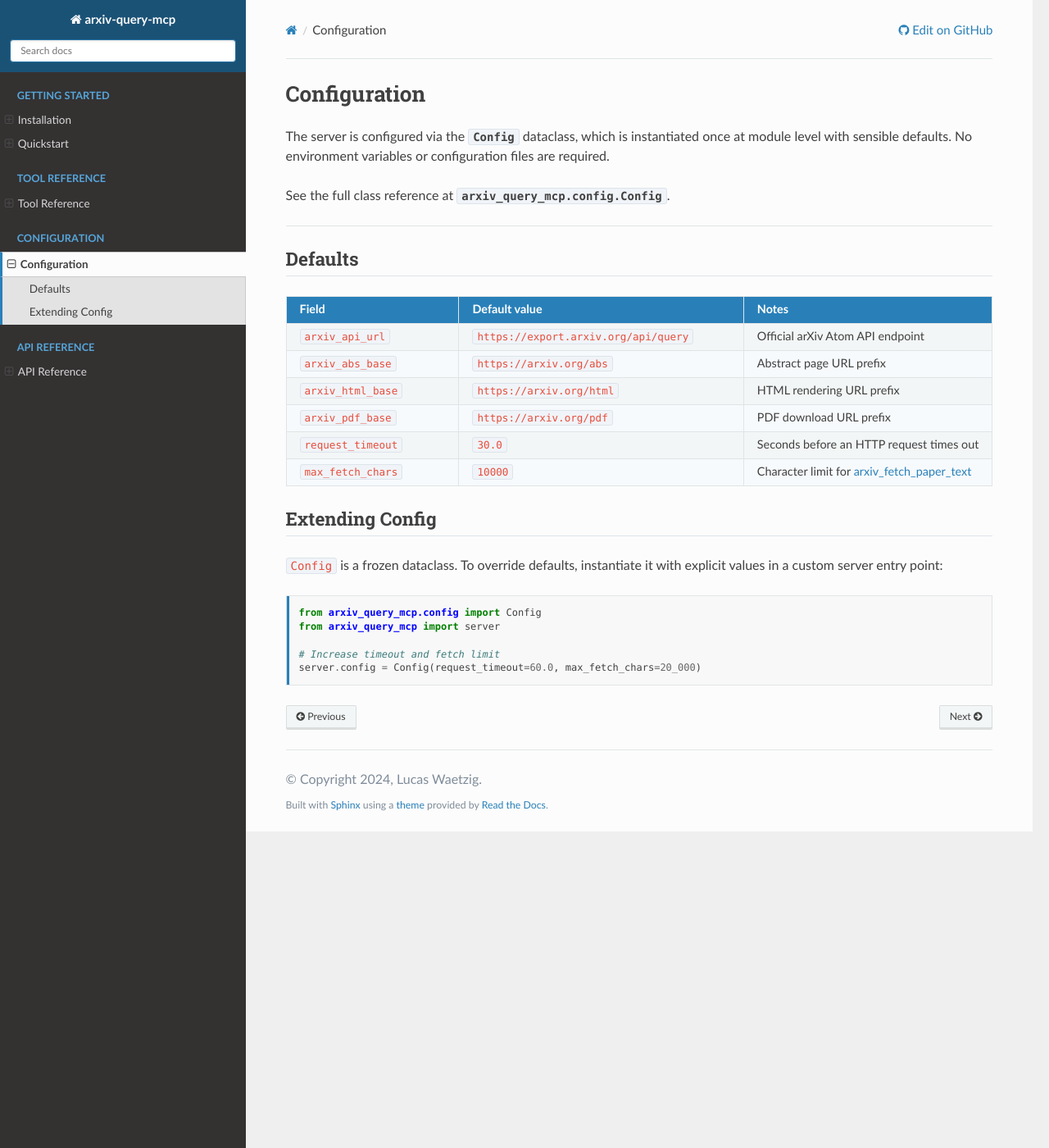
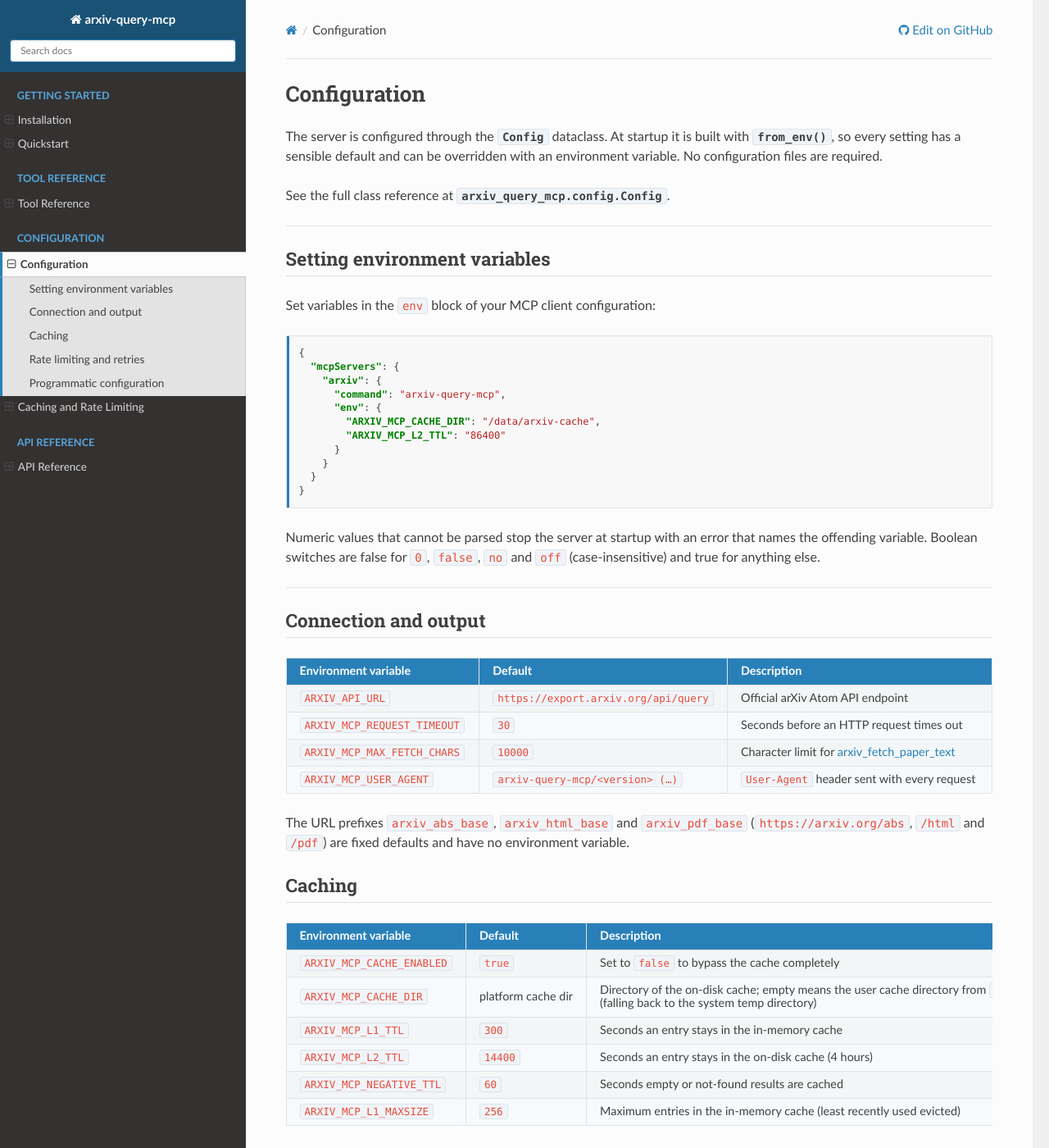
Before and after one commit to LWaetzig/arxiv-query-mcp, a Sphinx documentation site: the page built from docs/configuration.rst, in a window 1280 px wide and 1400 px high. Shown: the whole window at 82% size. Built offline with Sphinx 7.4.7 and the Read the Docs theme 3.1.0, drawn with Linux system fonts in a browser that asks for light colours; some of the changed text lies outside the part shown.

Commit message:
wiki: updating documentation

```diff
--- /dev/null
+++ b/docs/api/cache.rst
@@ -0,0 +1,6 @@
+cache
+=====
+
+.. automodule:: arxiv_query_mcp.cache
+   :members:
+   :show-inheritance:
--- a/docs/api/index.rst
+++ b/docs/api/index.rst
@@ -9,4 +9,6 @@
    server
    models
    config
+   cache
+   ratelimit
    utils
--- /dev/null
+++ b/docs/api/ratelimit.rst
@@ -0,0 +1,6 @@
+ratelimit
+=========
+
+.. automodule:: arxiv_query_mcp.ratelimit
+   :members:
+   :show-inheritance:
--- a/docs/conf.py
+++ b/docs/conf.py
@@ -1,14 +1,31 @@
 import os
+import re
 import sys
 
 sys.path.insert(0, os.path.abspath("../src"))
 
+
+def _latest_release() -> str:
+    """Return the newest version heading found in ../CHANGELOG.md.
+
+    The changelog is maintained by commit-and-tag-version, so it is the one
+    version source that is also available in CI, where the package itself is
+    not installed (``poetry install --no-root``).
+    """
+    try:
+        with open(os.path.join(os.path.dirname(__file__), "..", "CHANGELOG.md")) as fh:
+            match = re.search(r"^##\s+\[?(\d+\.\d+\.\d+)", fh.read(), re.MULTILINE)
+    except OSError:
+        match = None
+    return match.group(1) if match else "0.0.0"
+
+
 # Project information
 project = "arxiv-query-mcp"
 author = "Lucas Waetzig"
-copyright = "2024, Lucas Waetzig"
-release = "1.0.0"
-version = "1.0"
+copyright = "2026, Lucas Waetzig"
+release = _latest_release()
+version = ".".join(release.split(".")[:2])
 
 # General configuration
 extensions = [
@@ -36,7 +53,14 @@
 napoleon_use_rtype = False
 napoleon_use_ivar = True
 
-autodoc_mock_imports = ["pydantic", "httpx", "mcp"]
+autodoc_mock_imports = [
+    "pydantic",
+    "httpx",
+    "mcp",
+    "diskcache",
+    "tenacity",
+    "platformdirs",
+]
 
 suppress_warnings = [
     "ref.duplicate",          # frozen dataclass fields documented twice by Sphinx 9
--- a/docs/configuration.rst
+++ b/docs/configuration.rst
@@ -1,53 +1,148 @@
 Configuration
 =============
 
-The server is configured via the :class:`~arxiv_query_mcp.config.Config` dataclass,
-which is instantiated once at module level with sensible defaults.
-No environment variables or configuration files are required.
+The server is configured through the :class:`~arxiv_query_mcp.config.Config`
+dataclass. At startup it is built with :meth:`~arxiv_query_mcp.config.Config.from_env`,
+so every setting has a sensible default and can be overridden with an
+environment variable. No configuration files are required.
 
 See the full class reference at :class:`arxiv_query_mcp.config.Config`.
 
 ----
 
-Defaults
---------
+Setting environment variables
+-----------------------------
+
+Set variables in the ``env`` block of your MCP client configuration:
+
+.. code-block:: json
+
+   {
+     "mcpServers": {
+       "arxiv": {
+         "command": "arxiv-query-mcp",
+         "env": {
+           "ARXIV_MCP_CACHE_DIR": "/data/arxiv-cache",
+           "ARXIV_MCP_L2_TTL": "86400"
+         }
+       }
+     }
+   }
+
+Numeric values that cannot be parsed stop the server at startup with an error
+that names the offending variable. Boolean switches are false for ``0``,
+``false``, ``no`` and ``off`` (case-insensitive) and true for anything else.
+
+----
+
+Connection and output
+---------------------
 
 .. list-table::
    :header-rows: 1
-   :widths: 30 45 25
+   :widths: 28 22 50
 
-   * - Field
-     - Default value
-     - Notes
-   * - ``arxiv_api_url``
+   * - Environment variable
+     - Default
+     - Description
+   * - ``ARXIV_API_URL``
      - ``https://export.arxiv.org/api/query``
      - Official arXiv Atom API endpoint
-   * - ``arxiv_abs_base``
-     - ``https://arxiv.org/abs``
-     - Abstract page URL prefix
-   * - ``arxiv_html_base``
-     - ``https://arxiv.org/html``
-     - HTML rendering URL prefix
-   * - ``arxiv_pdf_base``
-     - ``https://arxiv.org/pdf``
-     - PDF download URL prefix
-   * - ``request_timeout``
-     - ``30.0``
+   * - ``ARXIV_MCP_REQUEST_TIMEOUT``
+     - ``30``
      - Seconds before an HTTP request times out
-   * - ``max_fetch_chars``
+   * - ``ARXIV_MCP_MAX_FETCH_CHARS``
      - ``10000``
      - Character limit for :ref:`arxiv_fetch_paper_text`
+   * - ``ARXIV_MCP_USER_AGENT``
+     - ``arxiv-query-mcp/<version> (…)``
+     - ``User-Agent`` header sent with every request
 
-Extending Config
-----------------
+The URL prefixes ``arxiv_abs_base``, ``arxiv_html_base`` and ``arxiv_pdf_base``
+(``https://arxiv.org/abs``, ``/html`` and ``/pdf``) are fixed defaults and have
+no environment variable.
 
-``Config`` is a frozen dataclass. To override defaults, instantiate it with
-explicit values in a custom server entry point:
+Caching
+-------
+
+.. list-table::
+   :header-rows: 1
+   :widths: 28 22 50
+
+   * - Environment variable
+     - Default
+     - Description
+   * - ``ARXIV_MCP_CACHE_ENABLED``
+     - ``true``
+     - Set to ``false`` to bypass the cache completely
+   * - ``ARXIV_MCP_CACHE_DIR``
+     - platform cache dir
+     - Directory of the on-disk cache; empty means the user cache directory
+       from ``platformdirs`` (falling back to the system temp directory)
+   * - ``ARXIV_MCP_L1_TTL``
+     - ``300``
+     - Seconds an entry stays in the in-memory cache
+   * - ``ARXIV_MCP_L2_TTL``
+     - ``14400``
+     - Seconds an entry stays in the on-disk cache (4 hours)
+   * - ``ARXIV_MCP_NEGATIVE_TTL``
+     - ``60``
+     - Seconds empty or not-found results are cached
+   * - ``ARXIV_MCP_L1_MAXSIZE``
+     - ``256``
+     - Maximum entries in the in-memory cache (least recently used evicted)
+
+Rate limiting and retries
+-------------------------
+
+.. list-table::
+   :header-rows: 1
+   :widths: 28 22 50
+
+   * - Environment variable
+     - Default
+     - Description
+   * - ``ARXIV_MCP_RATE_LIMIT_ENABLED``
+     - ``true``
+     - Set to ``false`` to disable request spacing
+   * - ``ARXIV_MCP_RATE_LIMIT_PERIOD``
+     - ``3``
+     - Minimum seconds between arXiv requests, shared by all server processes
+       using the same cache directory
+   * - ``ARXIV_MCP_MAX_CONCURRENCY``
+     - ``2``
+     - Maximum simultaneous requests per process
+   * - ``ARXIV_MCP_MAX_RETRIES``
+     - ``4``
+     - Attempts per request before the error is returned
+   * - ``ARXIV_MCP_BACKOFF_BASE``
+     - ``1``
+     - Initial retry back-off in seconds (doubles with each attempt)
+   * - ``ARXIV_MCP_BACKOFF_MAX``
+     - ``30``
+     - Upper bound for a single retry wait, including ``Retry-After``
+
+.. warning::
+
+   arXiv asks API clients to make no more than one request every three
+   seconds. Lowering ``ARXIV_MCP_RATE_LIMIT_PERIOD`` below the default risks
+   being blocked.
+
+----
+
+Programmatic configuration
+--------------------------
+
+``Config`` is a frozen dataclass. To override defaults in code, instantiate it
+with explicit values in a custom server entry point:
 
 .. code-block:: python
 
    from arxiv_query_mcp.config import Config
    from arxiv_query_mcp import server
 
-   # Increase timeout and fetch limit
+   # Increase timeout and fetch limit, keep everything else at the defaults
    server.config = Config(request_timeout=60.0, max_fetch_chars=20_000)
+
+Assign ``server.config`` before the server starts, because the cache and rate
+limiter are created from it in the server lifespan.
--- a/docs/index.rst
+++ b/docs/index.rst
@@ -3,14 +3,14 @@
 
 An MCP (Model Context Protocol) server that gives AI assistants direct access to `arXiv <https://arxiv.org>`_.
 Search papers, retrieve full metadata, browse subject categories, and read paper text — all from any MCP-compatible client.
+Responses are cached and requests to arXiv are rate limited and retried automatically (see :doc:`caching`).
 
 .. code-block:: json
 
    {
      "mcpServers": {
        "arxiv": {
-         "command": "python",
-         "args": ["-m", "arxiv_query_mcp.server"]
+         "command": "arxiv-query-mcp"
        }
      }
    }
@@ -49,6 +49,7 @@
    :caption: Configuration
 
    configuration
+   caching
 
 .. toctree::
    :maxdepth: 2
--- a/docs/tools/fetch-text.rst
+++ b/docs/tools/fetch-text.rst
@@ -46,6 +46,11 @@
    * - HTML version unavailable
      - Full abstract, metadata fields, and links to the abstract page and PDF.
 
+.. note::
+
+   Extracted text is cached (see :doc:`../caching`), so reading the same paper
+   again does not contact arXiv until the cache entry expires.
+
 .. tip::
 
    The 10,000-character limit is set by :attr:`~arxiv_query_mcp.config.Config.max_fetch_chars`.
```
Also changed, not shown: README.md (+56 -8 lines), docs/caching.rst (added, +61 -0 lines), docs/installation.rst (+13 -7 lines).
